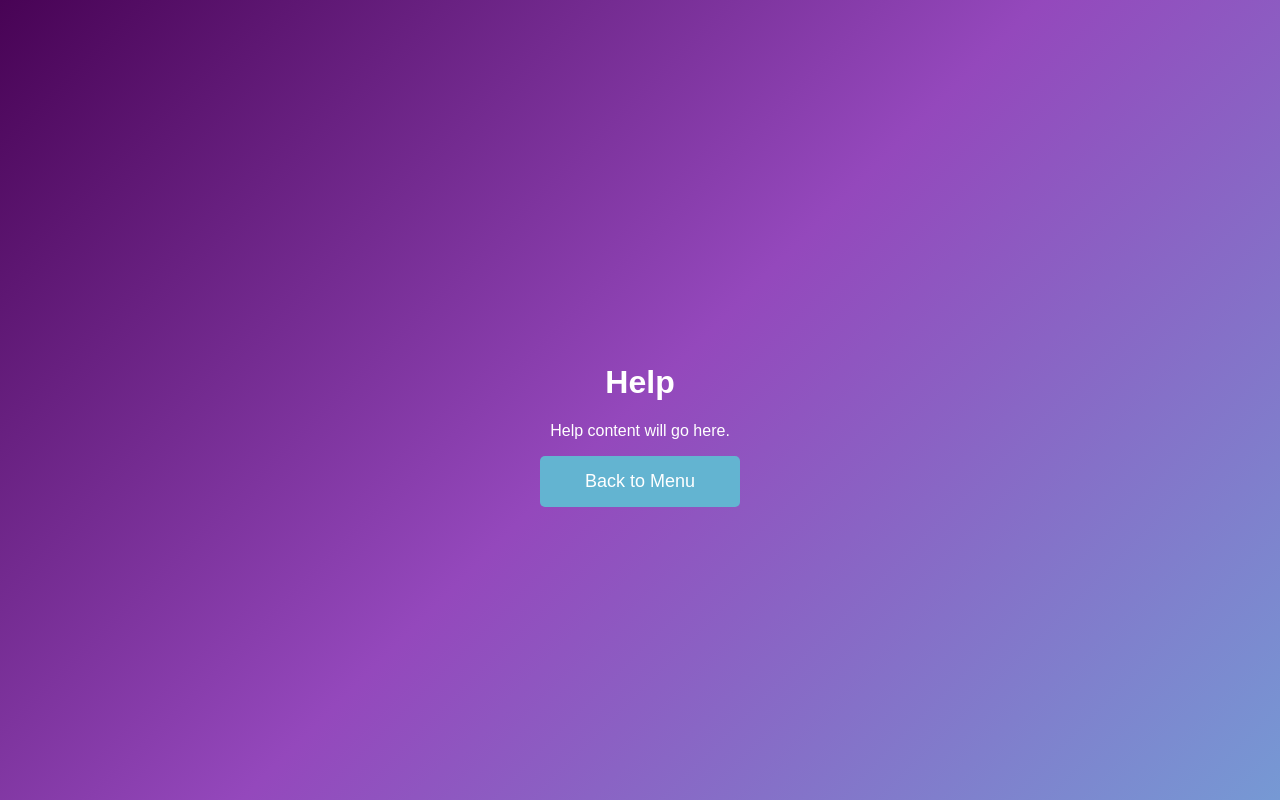
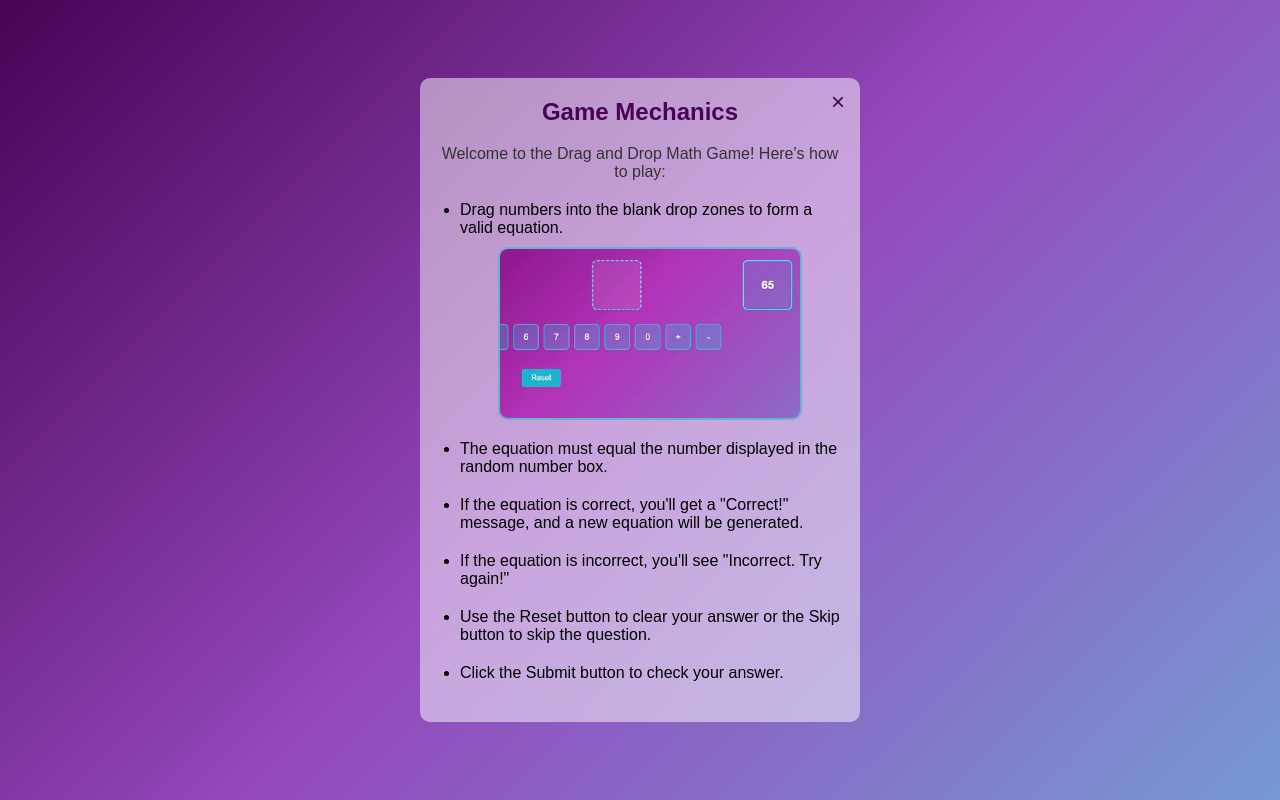
Before and after one commit to veisha/arithmethicDragAndDropUI, a website: page Public/help.html in a window 1280 px wide. Drawn offline with Linux system fonts and the light colour scheme.

Commit message:
Help Added
help added on the main menu

```diff
--- a/Public/help.html
+++ b/Public/help.html
@@ -1,4 +1,3 @@
-<!-- help.html -->
 <!DOCTYPE html>
 <html lang="en">
 <head>
@@ -9,9 +8,29 @@
 </head>
 <body>
     <div class="help-container">
-        <h1>Help</h1>
-        <p>Help content will go here.</p>
-        <button onclick="location.href='menu.html'">Back to Menu</button>
+        <!-- Popup for game mechanics -->
+        <div id="popup" class="popup">
+            <div class="popup-content">
+                <!-- Close button with onclick event to redirect to menu.html -->
+                <span id="close-popup" onclick="window.location.href='menu.html'">&times;</span>
+                <h2>Game Mechanics</h2>
+                <p>
+                    Welcome to the Drag and Drop Math Game! Here's how to play:
+                </p>
+                <ul>
+                    <li>
+                        Drag numbers into the blank drop zones to form a valid equation.
+                        <br>
+                        <img src="0202.gif" alt="Drag and Drop Demo" style="width: 100%; max-width: 300px; margin-top: 10px; border-radius: 10px;">
+                    </li>
+                    <li>The equation must equal the number displayed in the random number box.</li>
+                    <li>If the equation is correct, you'll get a "Correct!" message, and a new equation will be generated.</li>
+                    <li>If the equation is incorrect, you'll see "Incorrect. Try again!"</li>
+                    <li>Use the Reset button to clear your answer or the Skip button to skip the question.</li>
+                    <li>Click the Submit button to check your answer.</li>
+                </ul>
+            </div>
+        </div>
     </div>
 </body>
 </html>
```
